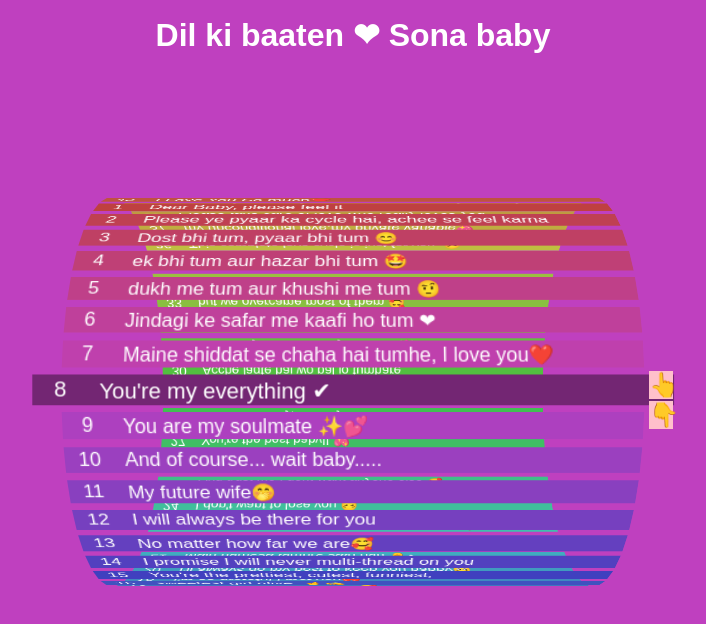
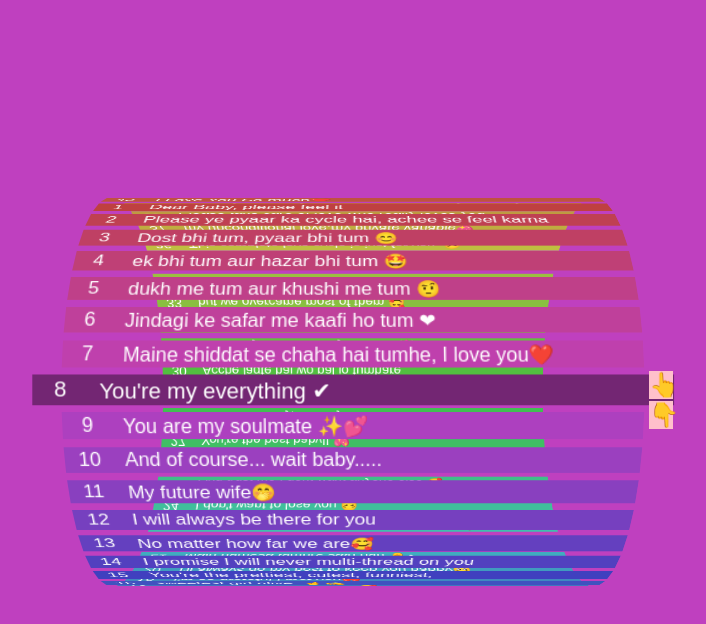
Before and after one commit to pranavispro/proptesting, a plain HTML site: page yes.html in a window 1280 px wide. Shown: the whole page, without its empty margins (287-993 px from the left). Drawn offline with nearby package versions, Linux system fonts and the light colour scheme.

Commit message:
Update yes.html

```diff
--- a/yes.html
+++ b/yes.html
@@ -11,9 +11,8 @@
     <script src="yes.js" defer></script>
 </head>
 <body>
-    <header>
-        <h1>Dil ki baaten ❤ Sona baby</h1>
-      </header>
+    <header></header>
+
       <div class="container">
         <ul></ul>
         <div class="controls">
```
